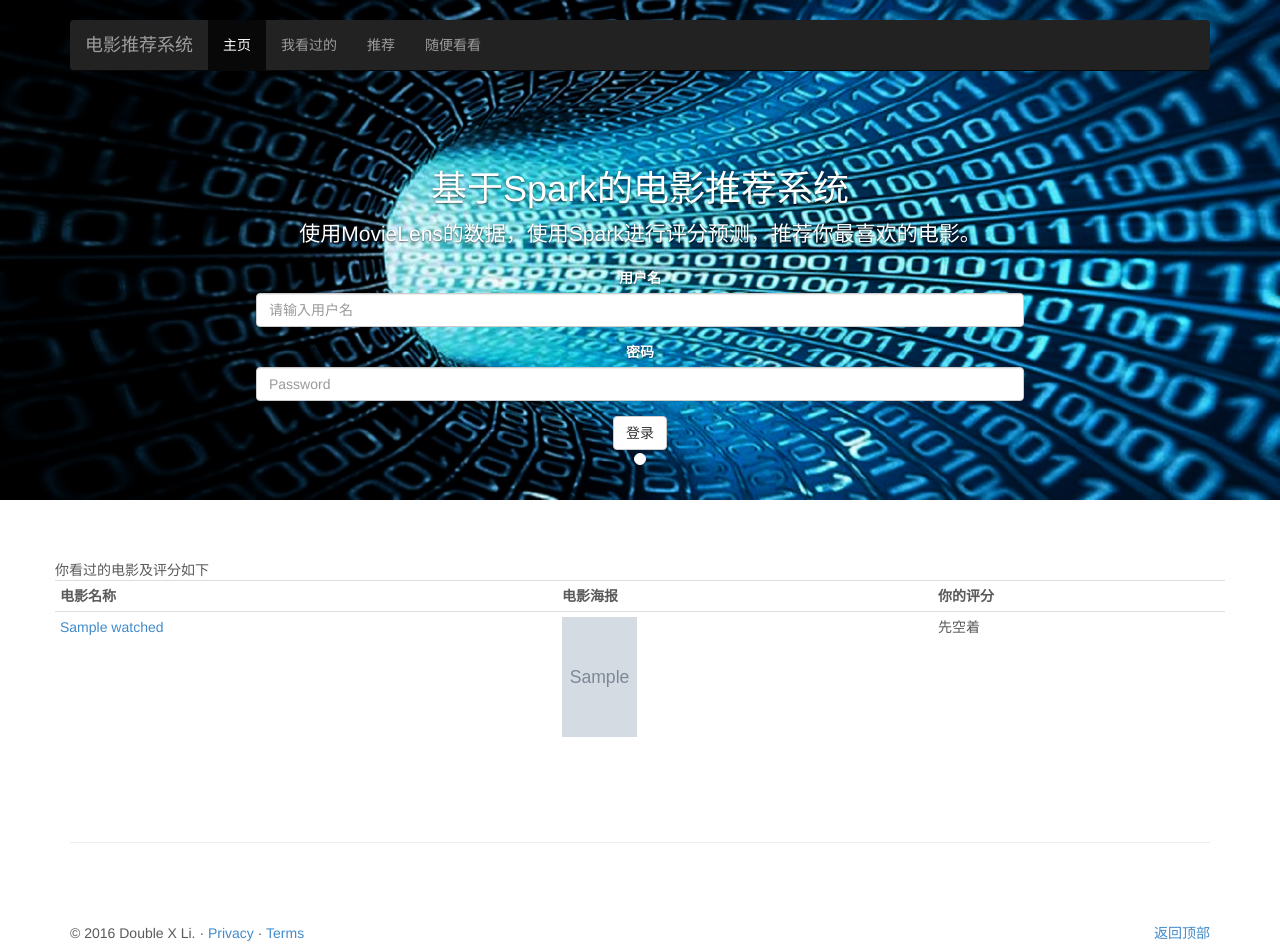
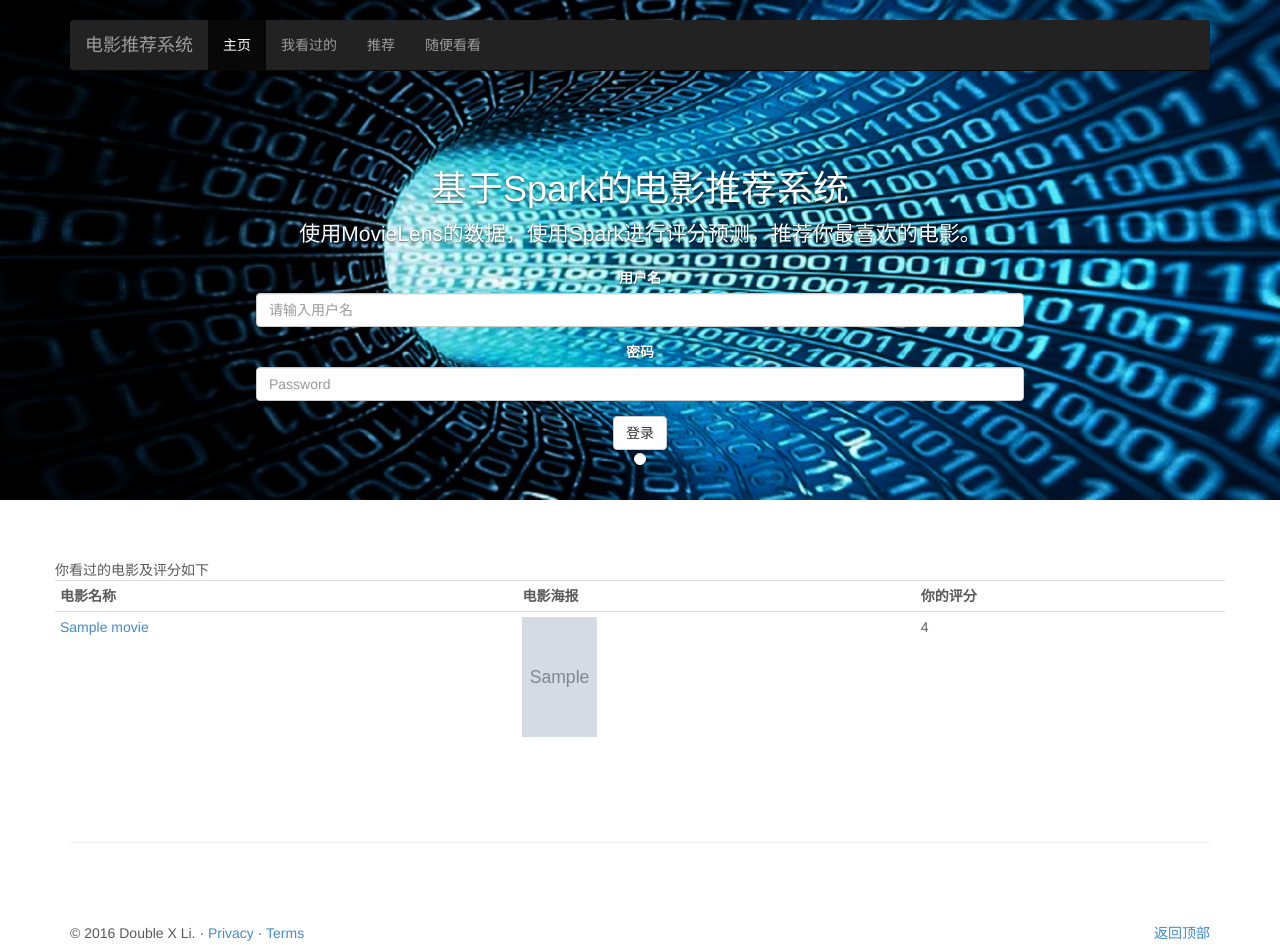
Before and after one commit to DoubleX-Li/MovieRecommandationWebsite, a Django app: template movie/templates/movie/watched.html in a window 1280 px wide. Shown: the top 945 px of the page. Run offline with Django 3.2, Linux system fonts and the light colour scheme; the template is opened without the code that fills it: most values are stand-ins (such as "Sample title", 1, 10 or a date in 2020); grey boxes marked "Sample" are stand-in pictures; some libraries are stand-ins or nearby versions.

Commit message:
finish rating

```diff
--- a/movie/templates/movie/base.html
+++ b/movie/templates/movie/base.html
@@ -3,15 +3,15 @@
   <head>
     <meta charset="utf-8">
 
-    <link rel="icon" href="../../static/movie/favicon.ico">
+    <link rel="icon" href="/static/movie/image/favicon.ico">
 
     <title>电影推荐系统</title>
 
     <!-- Bootstrap core CSS -->
-    <link href="../../static/movie/dist/css/bootstrap.min.css" rel="stylesheet">
+    <link href="/static/movie/dist/css/bootstrap.min.css" rel="stylesheet">
 
     <!-- Custom styles for this template -->
-    <link href="../../static/movie/css/carousel.css" rel="stylesheet">
+    <link href="/static/movie/css/carousel.css" rel="stylesheet">
   </head>
 <!-- NAVBAR
 ================================================== -->
@@ -60,7 +60,7 @@
       </ol>
       <div class="carousel-inner" role="listbox">
         <div class="item active">
-          <img src="../../static/movie/image/header.jpg" alt="First slide">
+          <img src="/static/movie/image/header.jpg" alt="First slide">
           <div class="container">
             <div class="carousel-caption">
               <h1>基于Spark的电影推荐系统</h1>
@@ -113,10 +113,8 @@
     <!-- Bootstrap core JavaScript
     ================================================== -->
     <!-- Placed at the end of the document so the pages load faster -->
-    <script src="http://cdn.bootcss.com/jquery/1.11.1/jquery.min.js"></script>
-    <script src="../../dist/js/bootstrap.min.js"></script>
-    <script src="../../assets/js/docs.min.js"></script>
-    <!-- IE10 viewport hack for Surface/desktop Windows 8 bug -->
-    <script src="../../assets/js/ie10-viewport-bug-workaround.js"></script>
+    <script src="/static/movie/js/jquery.min.js"></script>
+    <script src="/static/movie/dist/js/bootstrap.min.js"></script>
+    <script src="/static/movie/js/docs.min.js"></script>
   </body>
 </html>
--- a/movie/templates/movie/browse.html
+++ b/movie/templates/movie/browse.html
@@ -1,8 +1,8 @@
 {% extends "movie/base.html" %}
 {% block content %}
       <div class="row">
-        <p>为你推荐的电影如下</p>
-        <p>电影名称：{{ movie.moviename }}</p>
+        <p>随机到的电影如下：</p>
+        <p><a href="/movie/detail/{{ movie.id }}">电影名称：{{ movie.moviename }}</a> </p>
         <p>发行年份：{{ movie.movieyear }}</p>
         <p>电影海报：<img src="{{ movie.poster }}" width="75px" height="120px" /> </p>
       </div>
--- a/movie/templates/movie/index.html
+++ b/movie/templates/movie/index.html
@@ -54,7 +54,7 @@
         </div>
         <div class="col-md-7">
           <h2 class="featurette-heading">第二个特性</h2>
-          <p class="lead">Donec ullamcorper nulla non metus auctor fringilla. Vestibulum id ligula porta felis euismod semper. Praesent commodo cursus magna, vel scelerisque nisl consectetur. Fusce dapibus, tellus ac cursus commodo.</p>
+          <p class="lead">填点什么好呢？填点什么好呢？填点什么好呢？填点什么好呢？填点什么好呢？填点什么好呢？填点什么好呢？填点什么好呢？填点什么好呢？填点什么好呢？填点什么好呢？填点什么好呢？填点什么好呢？填点什么好呢？填点什么好呢？</p>
         </div>
       </div>
 
@@ -63,7 +63,7 @@
       <div class="row featurette">
         <div class="col-md-7">
           <h2 class="featurette-heading">第三个特性</h2>
-          <p class="lead">Donec ullamcorper nulla non metus auctor fringilla. Vestibulum id ligula porta felis euismod semper. Praesent commodo cursus magna, vel scelerisque nisl consectetur. Fusce dapibus, tellus ac cursus commodo.</p>
+          <p class="lead">Blah Blah Blah.Blah Blah Blah.Blah Blah Blah.Blah Blah Blah.Blah Blah Blah.Blah Blah Blah.Blah Blah Blah.Blah Blah Blah.Blah Blah Blah.</p>
         </div>
         <div class="col-md-5">
           <img class="featurette-image img-responsive" data-src="holder.js/500x500/auto" alt="Generic placeholder image">
--- a/movie/templates/movie/recommand.html
+++ b/movie/templates/movie/recommand.html
@@ -13,11 +13,11 @@
                     <th>预估评分</th>
                     <th>你的评分</th>
                 </tr>
-                {% for recommand in recommand_list %}
+                {% for recommand, rating in recommand_list %}
                     <tr>
-                        <td><a href="http://localhost:8000/movie/detail/{{ recommand.id }}">{{ recommand.moviename }}</a></td>
+                        <td><a href="/movie/detail/{{ recommand.id }}">{{ recommand.moviename }}</a></td>
                         <td><img src="{{ recommand.poster }}" width="75px" height="120px" /></td>
-                        <td>先空着</td>
+                        <td>{{ rating }}</td>
                         <td>先空着</td>
                     </tr>
                 {% endfor %}
--- a/movie/templates/movie/regist.html
+++ b/movie/templates/movie/regist.html
@@ -11,6 +11,6 @@
     <input type="submit" value = "ok" />
 </form>
 <br>
-<a href="http://127.0.0.1:8000/movie/login/">登陆</a>
+<a href="/movie/login/">登陆</a>
 </body>
 </html>
--- a/movie/templates/movie/watched.html
+++ b/movie/templates/movie/watched.html
@@ -12,11 +12,11 @@
                     <th>电影海报</th>
                     <th>你的评分</th>
                 </tr>
-                {% for watched in watched_list %}
+                {% for movie, rating in watched_list %}
                     <tr>
-                        <td><a href="http://localhost:8000/movie/detail/{{ watched.id }}">{{ watched.moviename }}</a></td>
-                        <td><img src="{{ watched.poster }}" width="75px" height="120px" /></td>
-                        <td>先空着</td>
+                        <td><a href="http://localhost:8000/movie/detail/{{ movie.id }}">{{ movie.moviename }}</a></td>
+                        <td><img src="{{ movie.poster }}" width="75px" height="120px" /></td>
+                        <td>{{ rating }}</td>
                     </tr>
                 {% endfor %}
             </tbody>
```
Also changed, not shown: movie/views.py (+9 -10 lines), movie/static/movie/image/favicon.ico (renamed from movie/static/movie/favicon.ico).
